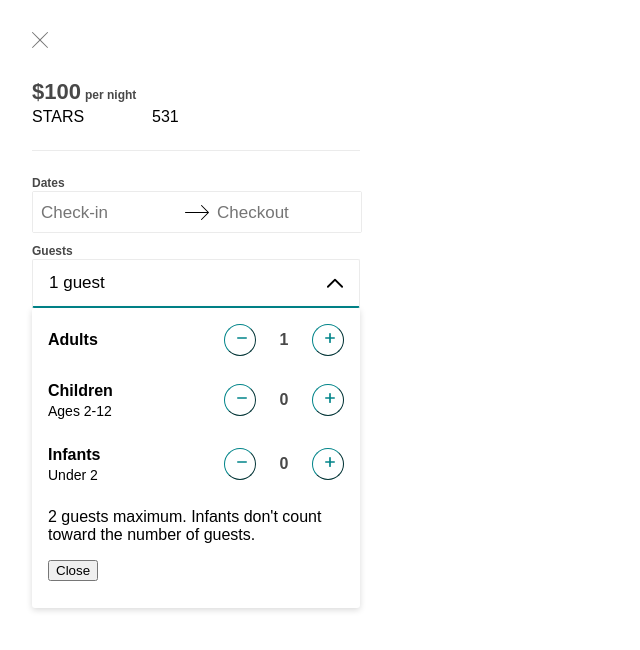
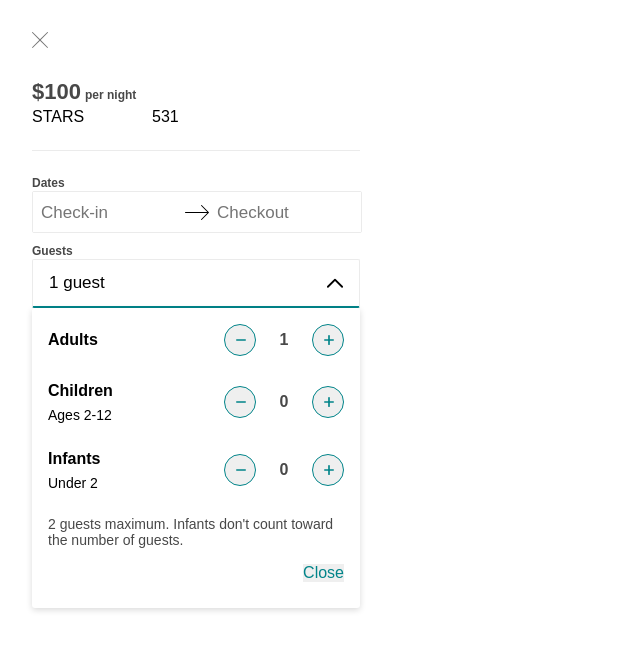
Before and after one commit to sky-bnb/component-booking-gi, a React app: page / in a window 1280 px wide. Both pictures are taken after a click on the button "1 guest". Shown: the top 650 px of the page, without its empty margins (0-640 px from the left). Built offline with nearby package versions, Linux system fonts and the light colour scheme.

Commit message:
adds styling for close button for dropdown

```diff
--- a/src/components/Booking.jsx
+++ b/src/components/Booking.jsx
@@ -38,7 +38,7 @@ class Booking extends React.Component {
       isGuestsOpen: false,
       numAdults: 0,
       numChildren: 0,
-      numInfants: 0
+      numInfants: 0,
     };
   }
 
--- a/src/components/GuestsDropdown.jsx
+++ b/src/components/GuestsDropdown.jsx
@@ -52,6 +52,7 @@ const StyledSubMenuText = styled.div`
   font-size: 14px;
   font-weight: 400;
   line-height: 18px;
+  padding: 4px 0px 0px 0px;
 `;
 
 const StyledTextWrapper = styled.div`
@@ -59,6 +60,10 @@ const StyledTextWrapper = styled.div`
 
 const StyledGuestMaxText = styled.div`
   margin: 0px 0px 16px;
+  font-family: 'Quicksand', sans-serif;
+  font-size: 14px;
+  font-weight: 400;
+  color: #484848;
 `;
 
 const StyledMinusCounterPlusWrapper = styled.div`
@@ -69,23 +74,47 @@ const StyledMinusCounterPlusWrapper = styled.div`
 `;
 
 const StyledButton = styled.button`
-  background: transparent;
+  border-style: initial;
+  border-style: solid;
   border-color: rgb(0, 132, 137);
-  border-radius: 50%;
+  border-radius: 100%;
   border-width: 1px;
-  padding: 1px 7px 2px 7px;
+  color: rgb(0, 132, 137);
   cursor: pointer;
+  outline: 0px;
   height: 32px;
   width: 32px;
+  cursor: pointer;
+
+  display: block;
+
+  :active {
+    box-shadow: rgb(0, 132, 137) 0 0 2px 2px;
+  };
 `;
+
+// border-left-color: rgba(0, 132, 137, 0.3)
 
 const StyledSVG = styled.svg`
   height: 1.5em;
   width: 1.5em;
-  fill: rgb(0, 132, 137);
+  fill: currentColor;
+  margin: auto;
+  display: block;
 `
 
 const StyledCloseButton = styled.button`
+  color: #008489;
+  font-family: 'Quicksand', sans-serif;
+  cursor: pointer;
+  margin: 0px;
+  padding: 0px;
+  border: 0px;
+  font-size: 16px;
+  float: right;
+  :hover {
+    text-decoration: underline;
+  }
 `;
 
 const StyledCounterText = styled.div`
@@ -105,11 +134,11 @@ const GuestsDropdown = (props) => (
         <StyledMenuText>Adults</StyledMenuText>
         <StyledMinusCounterPlusWrapper>
           <StyledButton>
-            <StyledSVG viewBox="0 0 24 24" role="img" focusable="false"><rect height="2" rx="1" width="12" x="6" y="11"></rect></StyledSVG>
+            <StyledSVG viewBox="0 0 24 24" role="img" focusable="false"><rect height="2" rx="1" width="12" x="6" y="11" /></StyledSVG>
           </StyledButton>
           <StyledCounterText>{props.numAdults}1</StyledCounterText>
           <StyledButton>
-             <StyledSVG viewBox="0 0 24 24" role="img" focusable="false" ><rect height="2" rx="1" width="12" x="6" y="11" />
+             <StyledSVG viewBox="0 0 24 24" role="img" focusable="false"><rect height="2" rx="1" width="12" x="6" y="11" />
             <rect height="12" rx="1" width="2" x="11" y="6" /></StyledSVG>
           </StyledButton>
         </StyledMinusCounterPlusWrapper>
@@ -121,11 +150,11 @@ const GuestsDropdown = (props) => (
         </StyledTextWrapper>
         <StyledMinusCounterPlusWrapper>
           <StyledButton>
-              <StyledSVG viewBox="0 0 24 24" role="img" focusable="false"><rect height="2" rx="1" width="12" x="6" y="11"></rect></StyledSVG>
+              <StyledSVG viewBox="0 0 24 24" role="img" focusable="false"><rect height="2" rx="1" width="12" x="6" y="11" /></StyledSVG>
             </StyledButton>
             <StyledCounterText>{props.numChildren}0</StyledCounterText>
             <StyledButton>
-              <StyledSVG viewBox="0 0 24 24" role="img" focusable="false" ><rect height="2" rx="1" width="12" x="6" y="11" />
+              <StyledSVG viewBox="0 0 24 24" role="img" focusable="false"><rect height="2" rx="1" width="12" x="6" y="11" />
               <rect height="12" rx="1" width="2" x="11" y="6" /></StyledSVG>
           </StyledButton>
         </StyledMinusCounterPlusWrapper>
@@ -137,11 +166,11 @@ const GuestsDropdown = (props) => (
         </StyledTextWrapper>
         <StyledMinusCounterPlusWrapper>
           <StyledButton>
-              <StyledSVG viewBox="0 0 24 24" role="img" focusable="false"><rect height="2" rx="1" width="12" x="6" y="11"></rect></StyledSVG>
+              <StyledSVG viewBox="0 0 24 24" role="img" focusable="false"><rect height="2" rx="1" width="12" x="6" y="11" /></StyledSVG>
             </StyledButton>
             <StyledCounterText>{props.numInfants}0</StyledCounterText>
             <StyledButton>
-              <StyledSVG viewBox="0 0 24 24" role="img" focusable="false" ><rect height="2" rx="1" width="12" x="6" y="11" />
+              <StyledSVG viewBox="0 0 24 24" role="img" focusable="false"><rect height="2" rx="1" width="12" x="6" y="11" />
               <rect height="12" rx="1" width="2" x="11" y="6" /></StyledSVG>
           </StyledButton>
         </StyledMinusCounterPlusWrapper>
```
